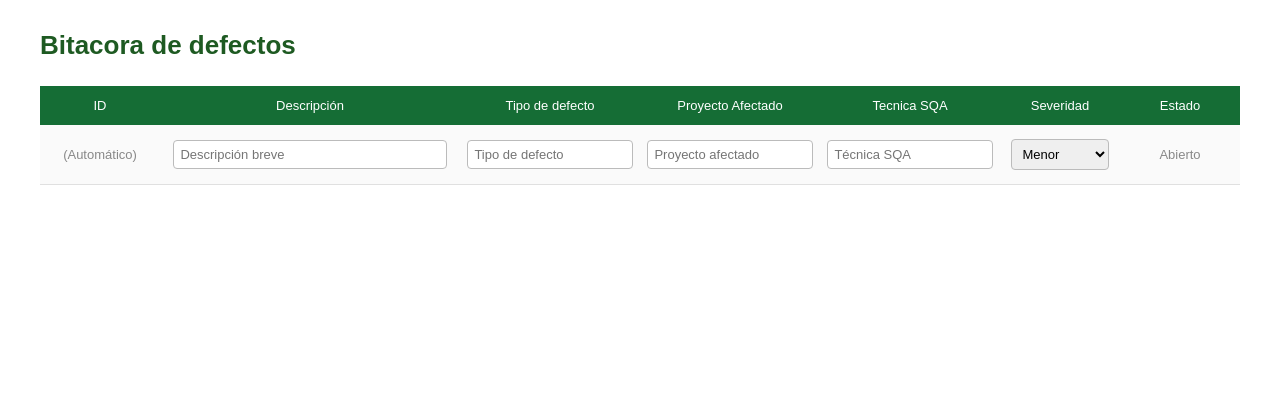
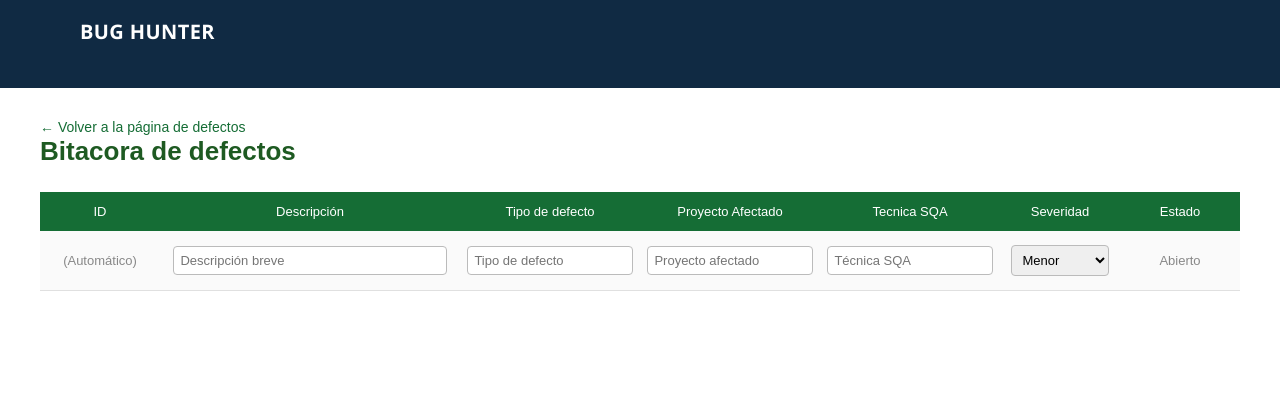
Before and after one commit to lexsaid/Bug_hunter, a Django app: page /defectos/nuevo/ in a window 1280 px wide. Shown: the top 420 px of the page. Run offline with Django 5.2, Linux system fonts and the light colour scheme.

Commit message:
Estilos
solo le puse el mismo encabezado que hice yo a lo que hizo pau, y tambien borre un boton que no hacia nada, fue mas de estilo de la pagina

```diff
--- a/checklist/templates/checklist/base.html
+++ b/checklist/templates/checklist/base.html
@@ -10,7 +10,7 @@
 
 <body>
     <header class="topbar">
-        <a class="brand" href="{% url 'checklist:lista' %}">BUG <span>HUNTER</span></a>
+        <h1 class="brand">BUG HUNTER</h1>
     </header>
     <main>
         {% if messages %}
--- a/checklist/templates/checklist/lista_checklist.html
+++ b/checklist/templates/checklist/lista_checklist.html
@@ -1,8 +1,7 @@
 {% extends "checklist/base.html" %}
 
 {% block content %}
-    <a href="{% url 'home' %}" style="text-decoration: none; color: #156d35; font-size: 14px;">&larr; Volver a la página de inicio</a>
-    <p class="eyebrow">Aseguramiento de calidad</p>
+    <h3><a href="{% url 'home' %}" style="text-decoration: none; color: #156d35; font-size: 14px;">&larr; Volver a la página de inicio</a></h3>
     <div class="page-heading">
         <div>
             <h1>Checklists</h1>
--- a/defectos/templates/defectos/pantalla9.html
+++ b/defectos/templates/defectos/pantalla9.html
@@ -4,6 +4,26 @@
     <meta charset="UTF-8">
     <title>Nuevo Defecto</title>
     <style>
+
+        .bh-topbar {
+            background-color: #102a43;
+            padding: 18px max(24px, calc((100vw - 1120px) / 2));
+            margin: -30px -40px 30px;
+        }
+
+        .bh-brand {
+            color: #ffffff;
+            font-family: "Segoe UI", Arial, sans-serif;
+            font-size: 20px;
+            font-weight: 750;
+            letter-spacing: 0.02em;
+            text-decoration: none;
+        }
+
+        .bh-brand span {
+            color: #54d6a0;
+        }
+
         body {
             font-family: Arial, sans-serif;
             background-color: #ffffff;
@@ -71,7 +91,15 @@
         }
     </style>
 </head>
+
 <body>
+
+    <header class="bh-topbar">
+        <h1 class="bh-brand">BUG HUNTER</h1>
+    </header>
+
+    <a href="{% url 'defectos:lista' %}" style="text-decoration: none; color: #156d35; font-size: 14px;">&larr; Volver a la página de defectos</a>
+
     <h1>Bitacora de defectos</h1>
 
     <form method="POST">
```
Also changed, not shown: defectos/templates/defectos/pantalla8.html (+29 -2 lines), db.sqlite3.
